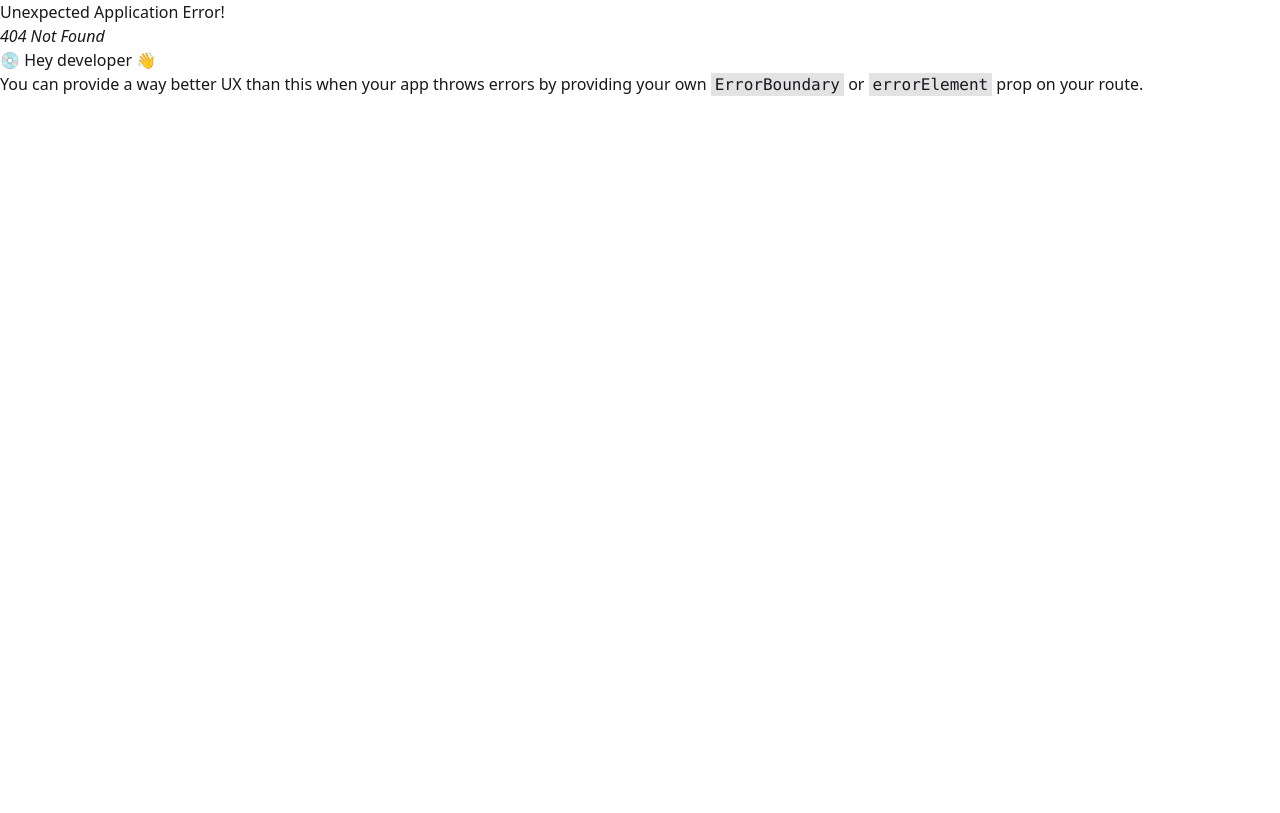
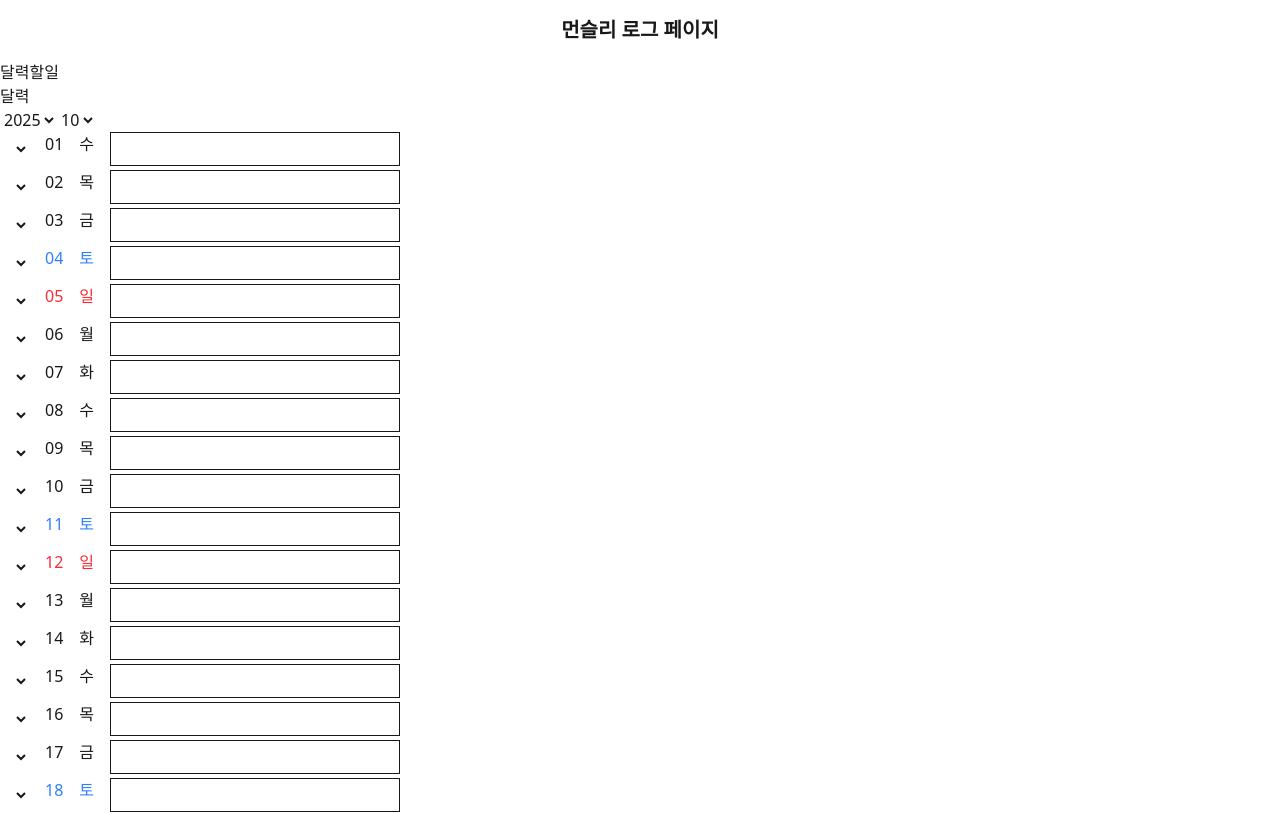
Before and after one commit to narahub123/scheduler_test, a React (Vite) app in the folder client/: page /monthly-log in a window 1280 px wide. Before the commit this address had no page. Shown: the top 813 px of the page. Built offline with nearby package versions, Linux system fonts and the light colour scheme.

Commit message:
Feat: MonthlyLogPage - unfinished

```diff
--- a/client/src/pages/LandingPage/LandingPage.tsx
+++ b/client/src/pages/LandingPage/LandingPage.tsx
@@ -22,6 +22,11 @@
             빠른 기록
           </Button>
         </Link>
+        <Link to="/monthly-log">
+          <Button className="min-w-[150px] btn-accent text-white">
+            먼슬리 로그
+          </Button>
+        </Link>
         <Link to="/timelines">
           <Button className="min-w-[150px] btn-accent text-white">일정</Button>
         </Link>
--- /dev/null
+++ b/client/src/pages/MonthlyLogPage.tsx
@@ -0,0 +1,20 @@
+import { Link, Outlet } from "react-router-dom";
+
+export const MonthlyLogPage = () => {
+  return (
+    <div className="w-screen h-screen flex flex-col">
+      <div className="w-full flex justify-center">
+        <h2 className="p-4 font-bold text-xl">먼슬리 로그 페이지</h2>
+      </div>
+      <div>
+        <nav>
+          <Link to="">달력</Link>
+          <Link to="to-dos">할일</Link>
+        </nav>
+      </div>
+      <div>
+        <Outlet />
+      </div>
+    </div>
+  );
+};
--- a/client/src/pages/index.ts
+++ b/client/src/pages/index.ts
@@ -3,3 +3,4 @@
 export * from "./LifelogPage";
 export * from "./NotePage";
 export * from "./RapidLoggingPage";
+export * from "./MonthlyLogPage";
--- a/client/src/router/router.tsx
+++ b/client/src/router/router.tsx
@@ -2,10 +2,12 @@
 import {
   LandingPage,
   LifelogPage,
+  MonthlyLogPage,
   NotePage,
   RapidLoggingPage,
   TodoPage,
 } from "../pages";
+import { MonthlyCalendar, MonthlyTodos } from "../ui";
 
 export const router = createBrowserRouter([
   {
@@ -28,4 +30,18 @@
     path: "/rapid-logging",
     element: <RapidLoggingPage />,
   },
+  {
+    path: "/monthly-log",
+    element: <MonthlyLogPage />,
+    children: [
+      {
+        index: true,
+        element: <MonthlyCalendar />,
+      },
+      {
+        path: "to-dos",
+        element: <MonthlyTodos />,
+      },
+    ],
+  },
 ]);
--- a/client/src/ui/index.ts
+++ b/client/src/ui/index.ts
@@ -1,3 +1,4 @@
 export * from "./shared";
 export * from "./notes";
 export * from "./rapid-logging";
+export * from "./monthly-log";
--- /dev/null
+++ b/client/src/ui/monthly-log/MonthlyCalendar.tsx
@@ -0,0 +1,101 @@
+import { useEffect, useRef, useState } from "react";
+
+export const MonthlyCalendar = () => {
+  const [year, setYear] = useState(0);
+  const [month, setMonth] = useState(0);
+
+  let curYear = useRef(0);
+
+  // 오늘 날짜 표시
+  useEffect(() => {
+    const today = new Date();
+
+    const month = today.getMonth() + 1;
+    const year = today.getFullYear();
+
+    setYear(year);
+    setMonth(month);
+    curYear.current = year;
+  }, []);
+
+  const handleYearChange = (e: React.ChangeEvent<HTMLSelectElement>) => {
+    const year = Number(e.target.value);
+
+    setYear(year);
+  };
+
+  const handleMonthChange = (e: React.ChangeEvent<HTMLSelectElement>) => {
+    const month = Number(e.target.value);
+
+    setMonth(month);
+  };
+
+  const daysKor = ["일", "월", "화", "수", "목", "금", "토"];
+
+  return (
+    <div>
+      <div>
+        <h3>달력</h3>
+      </div>
+      <div>
+        <div>
+          <select
+            name="year"
+            id="year"
+            onChange={handleYearChange}
+            value={year}
+          >
+            {Array.from({ length: 3 }).map((_, idx) => (
+              <option value={curYear.current + idx} key={idx}>
+                {curYear.current + idx}
+              </option>
+            ))}
+          </select>
+          <select
+            name="month"
+            id="month"
+            onChange={handleMonthChange}
+            value={month}
+          >
+            {Array.from({ length: 12 }).map((_, idx) => (
+              <option value={idx + 1} key={idx}>
+                {1 + idx}
+              </option>
+            ))}
+          </select>
+        </div>
+        <div className="space-y-1">
+          {Array.from({ length: new Date(year, month, 0).getDate() }).map(
+            (_, i) => {
+              const day = new Date(year, month - 1, i + 1).getDay();
+
+              const color =
+                day === 0 ? "text-red-500" : day === 6 ? "text-blue-500" : "";
+              return (
+                <div key={i} className="w-100 flex gap-4 justify-center">
+                  <span className="flex justify-center">
+                    <select name="symbol" id="symbol">
+                      <option value=""></option>
+                      <option value="*">*</option>
+                      <option value="!">!</option>
+                    </select>
+                  </span>
+                  <span className={`flex justify-center ${color}`}>
+                    <p>{(i + 1).toString().padStart(2, "0")}</p>
+                  </span>
+                  <span className={`h-full flex justify-center ${color}`}>
+                    <p>{daysKor[day]}</p>
+                  </span>
+
+                  <span className="flex-1">
+                    <input type="text" className="w-full p-1 border" />
+                  </span>
+                </div>
+              );
+            }
+          )}
+        </div>
+      </div>
+    </div>
+  );
+};
--- /dev/null
+++ b/client/src/ui/monthly-log/MonthlyTodos.tsx
@@ -0,0 +1,12 @@
+export const MonthlyTodos = () => {
+  return (
+    <div>
+      <div>
+        <h3>할 일</h3>
+      </div>
+      <div>
+
+      </div>
+    </div>
+  );
+};
--- /dev/null
+++ b/client/src/ui/monthly-log/index.ts
@@ -0,0 +1,2 @@
+export * from "./MonthlyCalendar";
+export * from "./MonthlyTodos";
```
